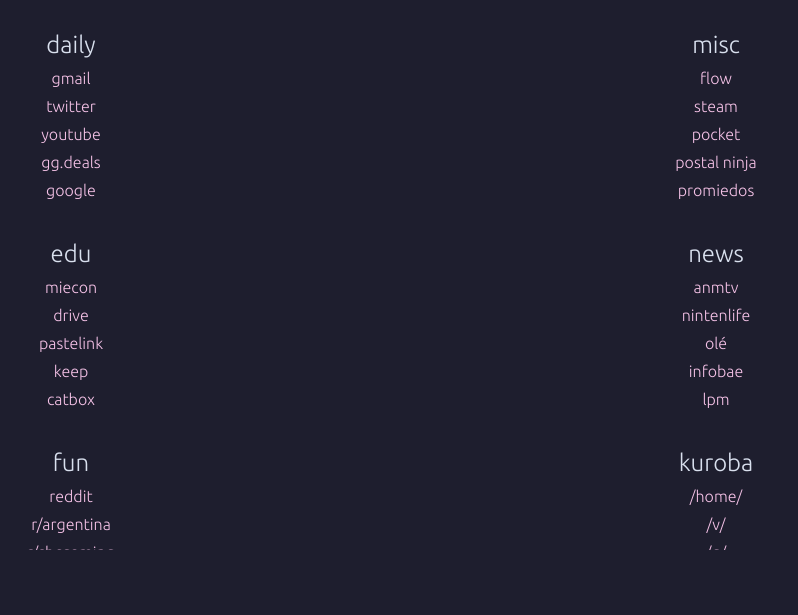
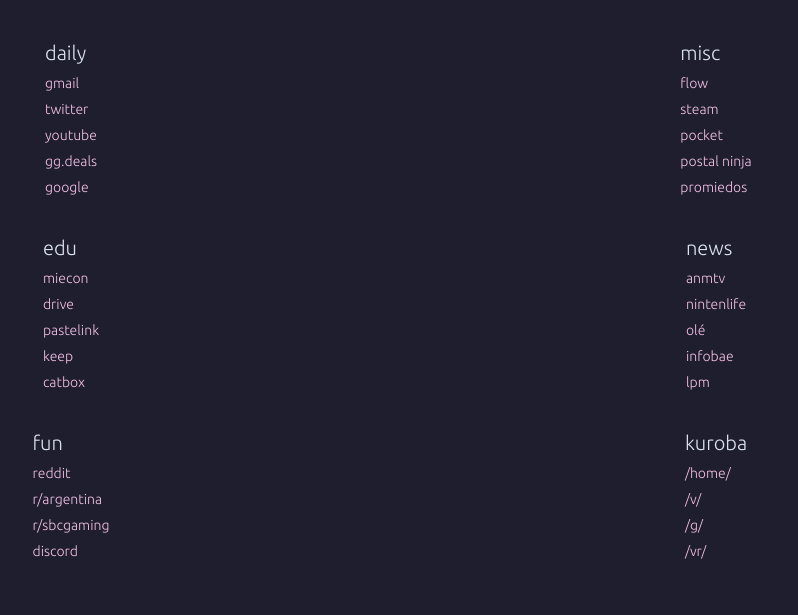
Before and after one commit to Snakeeater97/Snakeeater97.github.io, a plain HTML site: page index.html in a window 1280 px wide. Shown: the part 205-820 px from the top of the page, without its empty margins (19-817 px from the left). Drawn offline with Linux system fonts and the light colour scheme; no server answers.

Commit message:
Update index.html

```diff
--- a/index.html
+++ b/index.html
@@ -7,7 +7,7 @@
     <title>Start</title>
     <link rel="stylesheet" type="text/css" href="style.css">
     <style>
-        /* Estilos generales */
+/* Estilos generales */
 body {
     margin: 0;
     padding: 0;
@@ -24,6 +24,7 @@
     display: flex;
     flex-direction: column;
     justify-content: space-between;
+    padding: 10px; /* Ajustar el padding según sea necesario */
 }
 
 .head {
@@ -36,7 +37,30 @@
     overflow-y: auto;
     display: grid;
     grid-template-columns: repeat(2, 1fr);
-    gap: 10px; /* Reducir el valor para disminuir el espacio entre los elementos */
+    gap: 10px;
+}
+
+.category {
+    display: flex;
+    flex-direction: column;
+}
+
+.links {
+    display: flex;
+    flex-direction: column;
+    align-items: flex-start; /* Alinear los enlaces a la izquierda */
+    padding-top: 1px;
+    padding-bottom: 20px;
+}
+
+.title {
+    font-size: 20px; /* Reducir el tamaño de la fuente del título */
+}
+
+li {
+    font-size: 14px; /* Reducir el tamaño de la fuente de los enlaces */
+    list-style-type: none;
+    padding: 5px;
 }
 
 .weather-container {
@@ -53,6 +77,7 @@
         grid-template-columns: 1fr;
     }
 }
+
     </style>
 </head>
 
```
